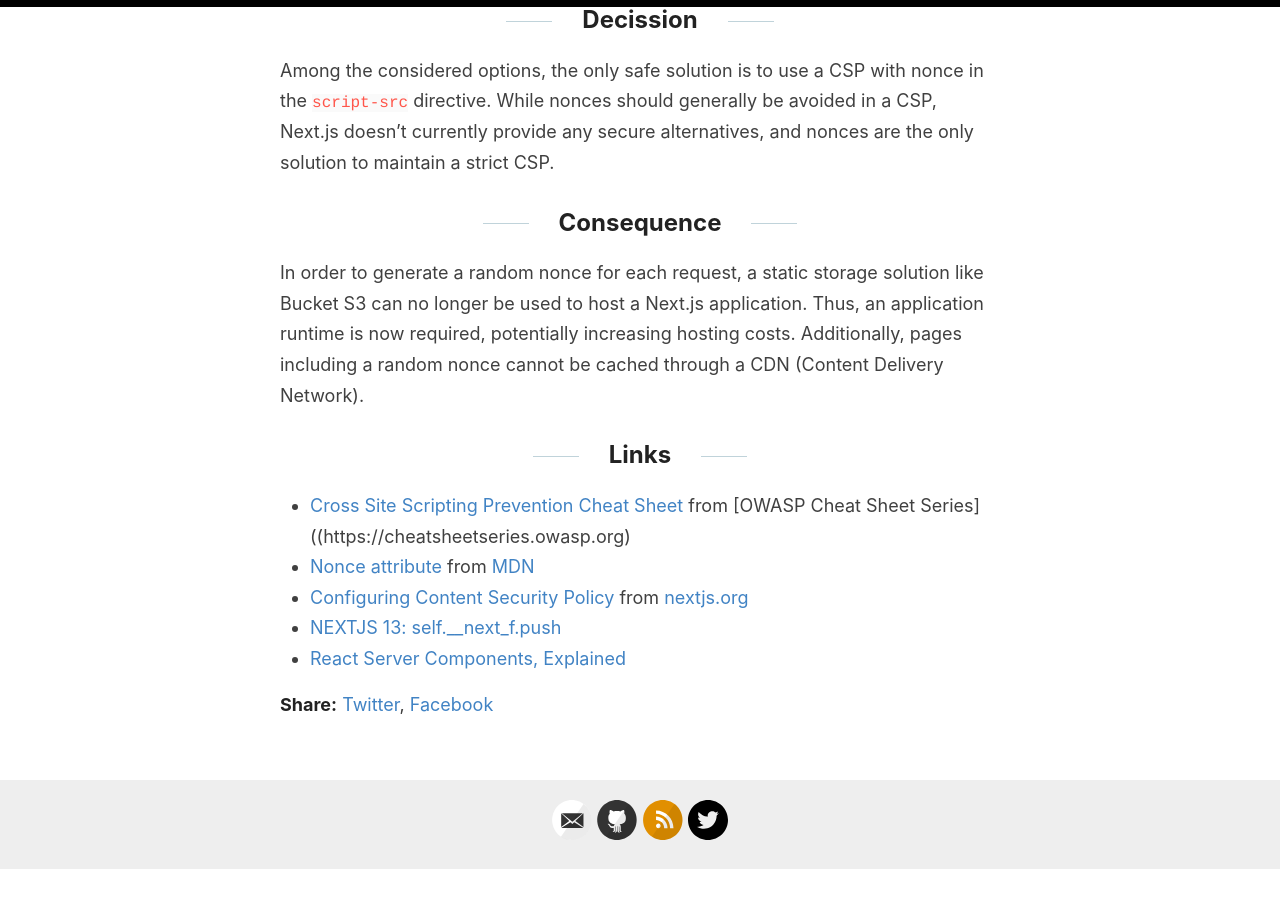
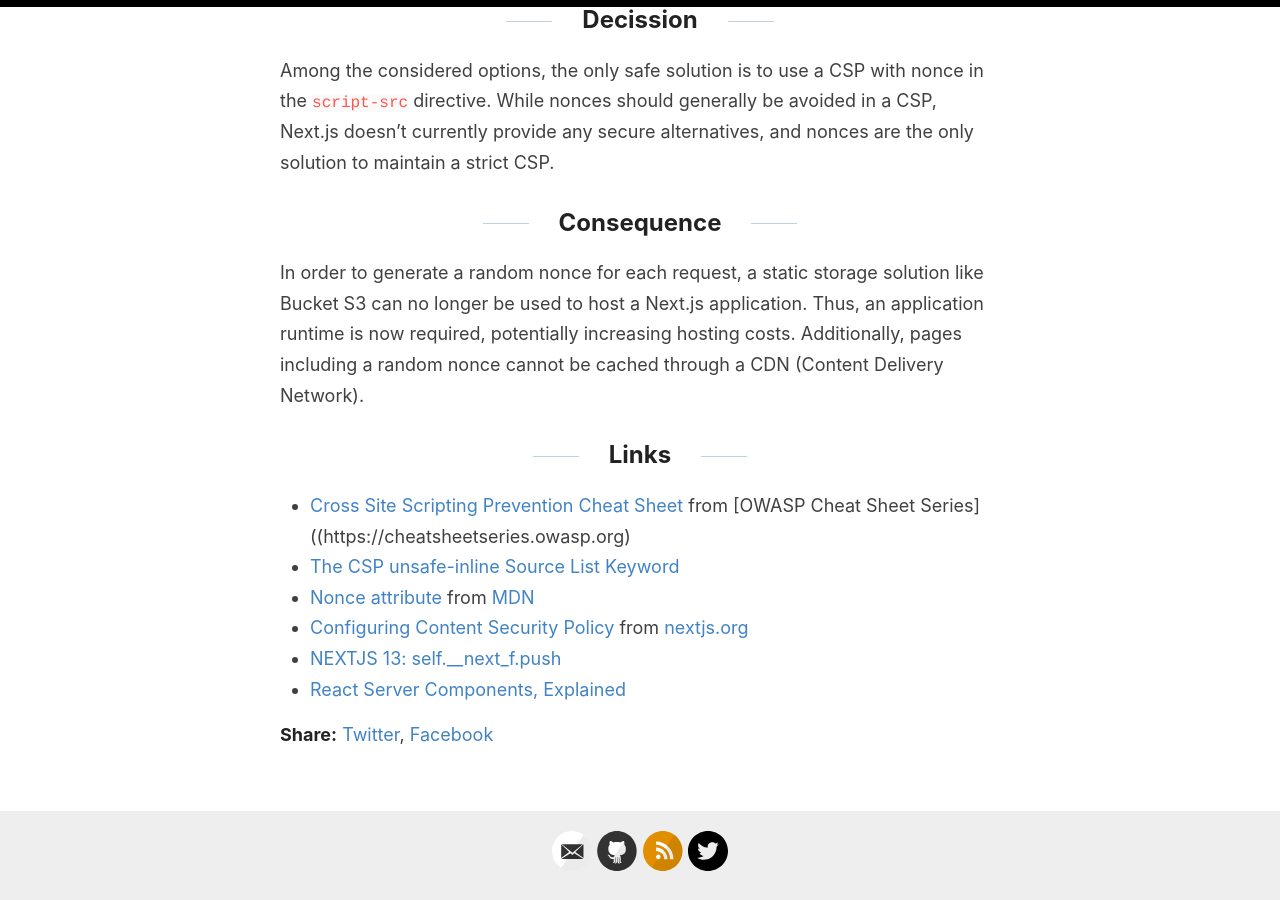
Before and after one commit to 0xdbe/0xdbe.github.io, a Jekyll site: the page built from _posts/2024-03-01-NextJS-CSP-AppRouter.md, in a window 1280 px wide and 900 px high, scrolled down 2580 px. Built offline with Jekyll 4.4.1, drawn with Linux system fonts in a browser that asks for light colours; before the commit the page ends 3450 px from its top, so only the background shows below that.

Commit message:
fix(NextJS-CSP-AppRouter): add link

```diff
--- a/_posts/2024-03-01-NextJS-CSP-AppRouter.md
+++ b/_posts/2024-03-01-NextJS-CSP-AppRouter.md
@@ -104,6 +104,7 @@ Additionally, pages including a random nonce cannot be cached through a CDN (Con
 ## Links
 
 - [Cross Site Scripting Prevention Cheat Sheet](https://cheatsheetseries.owasp.org/cheatsheets/Cross_Site_Scripting_Prevention_Cheat_Sheet.html) from [OWASP Cheat Sheet Series]((https://cheatsheetseries.owasp.org)
+- [The CSP unsafe-inline Source List Keyword](https://content-security-policy.com/unsafe-inline/)
 - [Nonce attribute](https://developer.mozilla.org/en-US/docs/Web/HTML/Global_attributes/nonce) from [MDN](https://developer.mozilla.org)
 - [Configuring Content Security Policy](https://nextjs.org/docs/app/building-your-application/configuring/content-security-policy) from [nextjs.org](https://nextjs.org/)
 - [NEXTJS 13: self.__next_f.push](https://github.com/vercel/next.js/discussions/42170)
```
